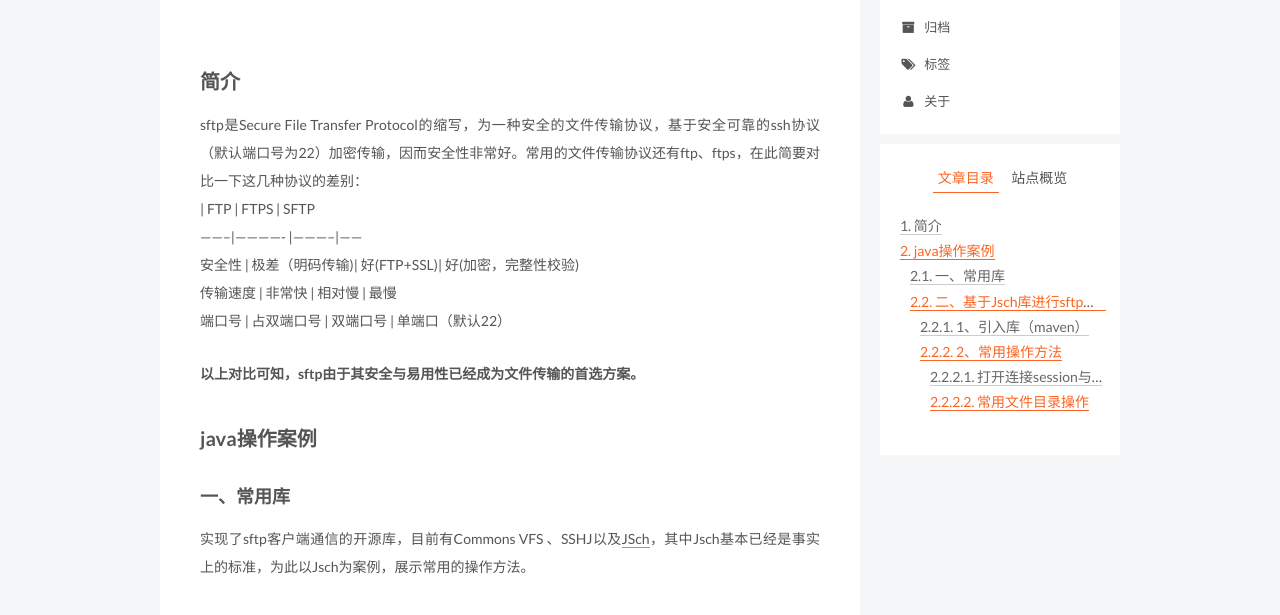
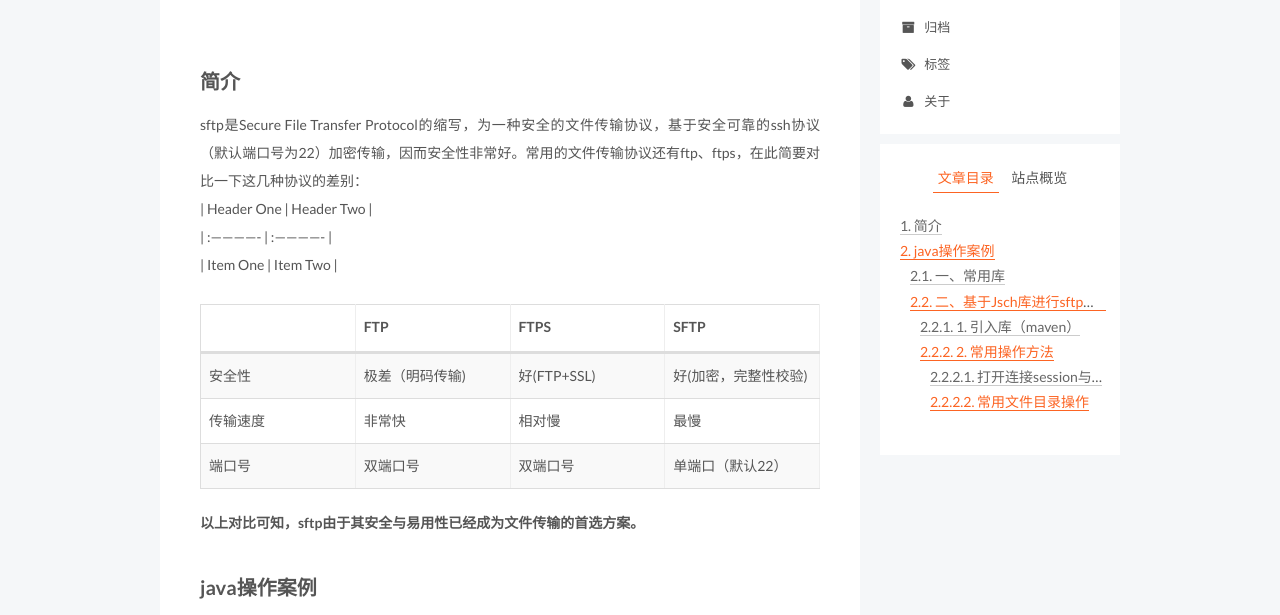
Before and after one commit to zenghaifei/zenghaifei.github.io, a plain HTML site: page 2017/01/08/sftp文件传输协议/index.html in a window 1280 px wide. Shown: the part 153-768 px from the top of the page. Drawn offline with Linux system fonts and the light colour scheme; a script that the page names is missing.

Commit message:
Site updated: 2017-01-15 19:43:21

```diff
--- a/2017/01/08/sftp文件传输协议/index.html
+++ b/2017/01/08/sftp文件传输协议/index.html
@@ -84,16 +84,16 @@
 
 
 
-<meta name="description" content="简介sftp是Secure File Transfer Protocol的缩写，为一种安全的文件传输协议，基于安全可靠的ssh协议（默认端口号为22）加密传输，因而安全性非常好。常用的文件传输协议还有ftp、ftps，在此简要对比一下这几种协议的差别：        | FTP          | FTPS      | SFTP——–|————- |———–|——安全性   | 极差（明码传输">
+<meta name="description" content="简介sftp是Secure File Transfer Protocol的缩写，为一种安全的文件传输协议，基于安全可靠的ssh协议（默认端口号为22）加密传输，因而安全性非常好。常用的文件传输协议还有ftp、ftps，在此简要对比一下这几种协议的差别：| Header One     | Header Two     || :————- | :————- || Item One       | I">
 <meta property="og:type" content="article">
 <meta property="og:title" content="sftp文件传输协议">
 <meta property="og:url" content="https://zenghaifei.github.io/2017/01/08/sftp文件传输协议/index.html">
 <meta property="og:site_name" content="悠河">
-<meta property="og:description" content="简介sftp是Secure File Transfer Protocol的缩写，为一种安全的文件传输协议，基于安全可靠的ssh协议（默认端口号为22）加密传输，因而安全性非常好。常用的文件传输协议还有ftp、ftps，在此简要对比一下这几种协议的差别：        | FTP          | FTPS      | SFTP——–|————- |———–|——安全性   | 极差（明码传输">
-<meta property="og:updated_time" content="2017-01-15T11:34:32.000Z">
+<meta property="og:description" content="简介sftp是Secure File Transfer Protocol的缩写，为一种安全的文件传输协议，基于安全可靠的ssh协议（默认端口号为22）加密传输，因而安全性非常好。常用的文件传输协议还有ftp、ftps，在此简要对比一下这几种协议的差别：| Header One     | Header Two     || :————- | :————- || Item One       | I">
+<meta property="og:updated_time" content="2017-01-15T11:43:00.000Z">
 <meta name="twitter:card" content="summary">
 <meta name="twitter:title" content="sftp文件传输协议">
-<meta name="twitter:description" content="简介sftp是Secure File Transfer Protocol的缩写，为一种安全的文件传输协议，基于安全可靠的ssh协议（默认端口号为22）加密传输，因而安全性非常好。常用的文件传输协议还有ftp、ftps，在此简要对比一下这几种协议的差别：        | FTP          | FTPS      | SFTP——–|————- |———–|——安全性   | 极差（明码传输">
+<meta name="twitter:description" content="简介sftp是Secure File Transfer Protocol的缩写，为一种安全的文件传输协议，基于安全可靠的ssh协议（默认端口号为22）加密传输，因而安全性非常好。常用的文件传输协议还有ftp、ftps，在此简要对比一下这几种协议的差别：| Header One     | Header Two     || :————- | :————- || Item One       | I">
 
 
 
@@ -293,12 +293,42 @@
 
 
 
-        <h2 id="简介"><a href="#简介" class="headerlink" title="简介"></a>简介</h2><p>sftp是Secure File Transfer Protocol的缩写，为一种安全的文件传输协议，基于安全可靠的ssh协议（默认端口号为22）加密传输，因而安全性非常好。常用的文件传输协议还有ftp、ftps，在此简要对比一下这几种协议的差别：<br>        | FTP          | FTPS      | SFTP<br>——–|————- |———–|——<br>安全性   | 极差（明码传输)| 好(FTP+SSL)| 好(加密，完整性校验)<br>传输速度 | 非常快        |  相对慢    | 最慢<br>端口号   | 占双端口号    | 双端口号    | 单端口（默认22）</p>
+        <h2 id="简介"><a href="#简介" class="headerlink" title="简介"></a>简介</h2><p>sftp是Secure File Transfer Protocol的缩写，为一种安全的文件传输协议，基于安全可靠的ssh协议（默认端口号为22）加密传输，因而安全性非常好。常用的文件传输协议还有ftp、ftps，在此简要对比一下这几种协议的差别：<br>| Header One     | Header Two     |<br>| :————- | :————- |<br>| Item One       | Item Two       |</p>
+<table>
+<thead>
+<tr>
+<th style="text-align:left"></th>
+<th style="text-align:left">FTP</th>
+<th style="text-align:left">FTPS</th>
+<th style="text-align:left">SFTP</th>
+</tr>
+</thead>
+<tbody>
+<tr>
+<td style="text-align:left">安全性</td>
+<td style="text-align:left">极差（明码传输)</td>
+<td style="text-align:left">好(FTP+SSL)</td>
+<td style="text-align:left">好(加密，完整性校验)</td>
+</tr>
+<tr>
+<td style="text-align:left">传输速度</td>
+<td style="text-align:left">非常快</td>
+<td style="text-align:left">相对慢</td>
+<td style="text-align:left">最慢</td>
+</tr>
+<tr>
+<td style="text-align:left">端口号</td>
+<td style="text-align:left">双端口号</td>
+<td style="text-align:left">双端口号</td>
+<td style="text-align:left">单端口（默认22）</td>
+</tr>
+</tbody>
+</table>
 <p><strong>以上对比可知，sftp由于其安全与易用性已经成为文件传输的首选方案。</strong></p>
 <h2 id="java操作案例"><a href="#java操作案例" class="headerlink" title="java操作案例"></a>java操作案例</h2><h3 id="一、常用库"><a href="#一、常用库" class="headerlink" title="一、常用库"></a>一、常用库</h3><p>实现了sftp客户端通信的开源库，目前有Commons VFS 、SSHJ以及<a href="http://www.jcraft.com/jsch/" target="_blank" rel="external">JSch</a>，其中Jsch基本已经是事实上的标准，为此以Jsch为案例，展示常用的操作方法。</p>
-<h3 id="二、基于Jsch库进行sftp常用文件传输操作"><a href="#二、基于Jsch库进行sftp常用文件传输操作" class="headerlink" title="二、基于Jsch库进行sftp常用文件传输操作"></a>二、基于Jsch库进行sftp常用文件传输操作</h3><h4 id="1、引入库（maven）"><a href="#1、引入库（maven）" class="headerlink" title="1、引入库（maven）"></a>1、引入库（maven）</h4><p>在pom文件中引入如下依赖库：</p>
+<h3 id="二、基于Jsch库进行sftp常用文件传输操作"><a href="#二、基于Jsch库进行sftp常用文件传输操作" class="headerlink" title="二、基于Jsch库进行sftp常用文件传输操作"></a>二、基于Jsch库进行sftp常用文件传输操作</h3><h4 id="1-引入库（maven）"><a href="#1-引入库（maven）" class="headerlink" title="1. 引入库（maven）"></a>1. 引入库（maven）</h4><p>在pom文件中引入如下依赖库：</p>
 <figure class="highlight plain"><table><tr><td class="gutter"><pre><div class="line">1</div><div class="line">2</div><div class="line">3</div><div class="line">4</div><div class="line">5</div></pre></td><td class="code"><pre><div class="line">&lt;dependency&gt;</div><div class="line">    &lt;groupId&gt;com.jcraft&lt;/groupId&gt;</div><div class="line">    &lt;artifactId&gt;jsch&lt;/artifactId&gt;</div><div class="line">    &lt;version&gt;0.1.53&lt;/version&gt;</div><div class="line">&lt;/dependency&gt;</div></pre></td></tr></table></figure>
-<h4 id="2、常用操作方法"><a href="#2、常用操作方法" class="headerlink" title="2、常用操作方法"></a>2、常用操作方法</h4><h5 id="打开连接session与channel及断开连接"><a href="#打开连接session与channel及断开连接" class="headerlink" title="打开连接session与channel及断开连接"></a>打开连接session与channel及断开连接</h5><p><strong>注：sftp连接是一个稀缺资源，如果不需要长连接，则在使用完后需要进行关闭，使用长连接可以考虑预先准备连接池的方式加快速度（建立连接比较慢）</strong></p>
+<h4 id="2-常用操作方法"><a href="#2-常用操作方法" class="headerlink" title="2. 常用操作方法"></a>2. 常用操作方法</h4><h5 id="打开连接session与channel及断开连接"><a href="#打开连接session与channel及断开连接" class="headerlink" title="打开连接session与channel及断开连接"></a>打开连接session与channel及断开连接</h5><p><strong>注：sftp连接是一个稀缺资源，如果不需要长连接，则在使用完后需要进行关闭，使用长连接可以考虑预先准备连接池的方式加快速度（建立连接比较慢）</strong></p>
 <figure class="highlight plain"><table><tr><td class="gutter"><pre><div class="line">1</div><div class="line">2</div><div class="line">3</div><div class="line">4</div><div class="line">5</div><div class="line">6</div><div class="line">7</div><div class="line">8</div><div class="line">9</div><div class="line">10</div></pre></td><td class="code"><pre><div class="line">private Session openSession() throws JSchException &#123;</div><div class="line">        JSch jsch = new JSch();</div><div class="line">        session = jsch.getSession(getUsername(), getHost(), getPort());</div><div class="line">        session.setPassword(getPassword());</div><div class="line">        session.setConfig(&quot;StrictHostKeyChecking&quot;, &quot;no&quot;);</div><div class="line">        session.setConfig(&quot;PreferredAuthentications&quot;, &quot;password,gssapi-with-mic,publickey&quot;);</div><div class="line">        log.info(&quot;Connecting to &quot; + getHost() + &quot;:&quot; + getPort());</div><div class="line">        session.connect();</div><div class="line">        return session;</div><div class="line">    &#125;</div></pre></td></tr></table></figure>
 <figure class="highlight plain"><table><tr><td class="gutter"><pre><div class="line">1</div><div class="line">2</div><div class="line">3</div><div class="line">4</div><div class="line">5</div><div class="line">6</div><div class="line">7</div></pre></td><td class="code"><pre><div class="line">private ChannelSftp openSftpChannel() &#123;</div><div class="line">        if (this.channel == null) &#123;</div><div class="line">            this.channel = (ChannelSftp) openSession().openChannel(&quot;sftp&quot;);</div><div class="line">            channel.connect();</div><div class="line">        &#125;</div><div class="line">        return this.channel;</div><div class="line">    &#125;</div></pre></td></tr></table></figure>
 <figure class="highlight plain"><table><tr><td class="gutter"><pre><div class="line">1</div><div class="line">2</div><div class="line">3</div><div class="line">4</div><div class="line">5</div><div class="line">6</div><div class="line">7</div><div class="line">8</div></pre></td><td class="code"><pre><div class="line">public void disconnect() &#123;</div><div class="line">        if (this.channel != null)</div><div class="line">            this.channel.disconnect();</div><div class="line">        if (this.session != null)</div><div class="line">            this.session.disconnect();</div><div class="line">        this.channel = null;</div><div class="line">        this.session = null;</div><div class="line">    &#125;</div></pre></td></tr></table></figure>
@@ -533,7 +563,7 @@
 
 
 
-              <div class="post-toc-content"><ol class="nav"><li class="nav-item nav-level-2"><a class="nav-link" href="#简介"><span class="nav-number">1.</span> <span class="nav-text">简介</span></a></li><li class="nav-item nav-level-2"><a class="nav-link" href="#java操作案例"><span class="nav-number">2.</span> <span class="nav-text">java操作案例</span></a><ol class="nav-child"><li class="nav-item nav-level-3"><a class="nav-link" href="#一、常用库"><span class="nav-number">2.1.</span> <span class="nav-text">一、常用库</span></a></li><li class="nav-item nav-level-3"><a class="nav-link" href="#二、基于Jsch库进行sftp常用文件传输操作"><span class="nav-number">2.2.</span> <span class="nav-text">二、基于Jsch库进行sftp常用文件传输操作</span></a><ol class="nav-child"><li class="nav-item nav-level-4"><a class="nav-link" href="#1、引入库（maven）"><span class="nav-number">2.2.1.</span> <span class="nav-text">1、引入库（maven）</span></a></li><li class="nav-item nav-level-4"><a class="nav-link" href="#2、常用操作方法"><span class="nav-number">2.2.2.</span> <span class="nav-text">2、常用操作方法</span></a><ol class="nav-child"><li class="nav-item nav-level-5"><a class="nav-link" href="#打开连接session与channel及断开连接"><span class="nav-number">2.2.2.1.</span> <span class="nav-text">打开连接session与channel及断开连接</span></a></li><li class="nav-item nav-level-5"><a class="nav-link" href="#常用文件目录操作"><span class="nav-number">2.2.2.2.</span> <span class="nav-text">常用文件目录操作</span></a></li></ol></li></ol></li></ol></li></ol></div>
+              <div class="post-toc-content"><ol class="nav"><li class="nav-item nav-level-2"><a class="nav-link" href="#简介"><span class="nav-number">1.</span> <span class="nav-text">简介</span></a></li><li class="nav-item nav-level-2"><a class="nav-link" href="#java操作案例"><span class="nav-number">2.</span> <span class="nav-text">java操作案例</span></a><ol class="nav-child"><li class="nav-item nav-level-3"><a class="nav-link" href="#一、常用库"><span class="nav-number">2.1.</span> <span class="nav-text">一、常用库</span></a></li><li class="nav-item nav-level-3"><a class="nav-link" href="#二、基于Jsch库进行sftp常用文件传输操作"><span class="nav-number">2.2.</span> <span class="nav-text">二、基于Jsch库进行sftp常用文件传输操作</span></a><ol class="nav-child"><li class="nav-item nav-level-4"><a class="nav-link" href="#1-引入库（maven）"><span class="nav-number">2.2.1.</span> <span class="nav-text">1. 引入库（maven）</span></a></li><li class="nav-item nav-level-4"><a class="nav-link" href="#2-常用操作方法"><span class="nav-number">2.2.2.</span> <span class="nav-text">2. 常用操作方法</span></a><ol class="nav-child"><li class="nav-item nav-level-5"><a class="nav-link" href="#打开连接session与channel及断开连接"><span class="nav-number">2.2.2.1.</span> <span class="nav-text">打开连接session与channel及断开连接</span></a></li><li class="nav-item nav-level-5"><a class="nav-link" href="#常用文件目录操作"><span class="nav-number">2.2.2.2.</span> <span class="nav-text">常用文件目录操作</span></a></li></ol></li></ol></li></ol></li></ol></div>
 
           </div>
         </section>
--- a/css/main.css
+++ b/css/main.css
@@ -1549,7 +1549,7 @@ pre .javascript .function {
   width: 4px;
   height: 4px;
   border-radius: 50%;
-  background: #dfffb0;
+  background: #8f5;
 }
 .links-of-blogroll {
   font-size: 13px;
```
